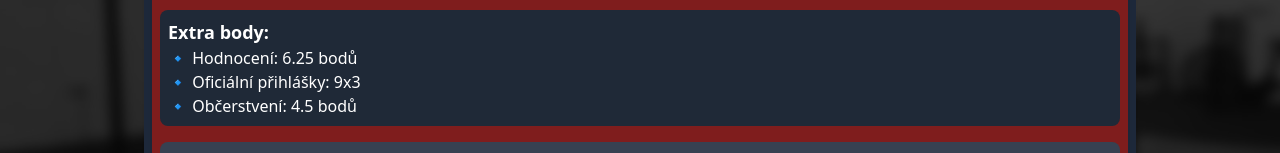
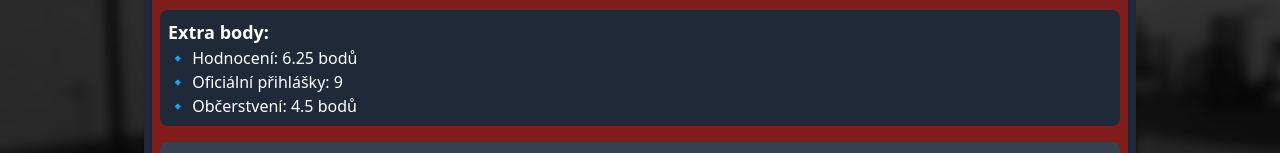
Before and after one commit to johnsoncze/hometown-open-2025, a Next.js app: page /results in a window 1280 px wide. Shown: the part 349-502 px from the top of the page. Built offline with nearby package versions, Linux system fonts and the light colour scheme.

Commit message:
official entries

```diff
--- a/pages/results/index.js
+++ b/pages/results/index.js
@@ -32,7 +32,7 @@ const Results = () => {
                   <h3 className="text-lg font-bold">Extra body:</h3>
                   <p>🔹 Hodnocení: {team.extraPoints.judging} bodů</p>
                   <p>
-                    🔹 Oficiální přihlášky: {team.extraPoints.officialEntries}x3
+                    🔹 Oficiální přihlášky: {team.extraPoints.officialEntries}
                   </p>
                   <p>🔹 Občerstvení: {team.extraPoints.refreshment} bodů</p>
                 </div>
```
